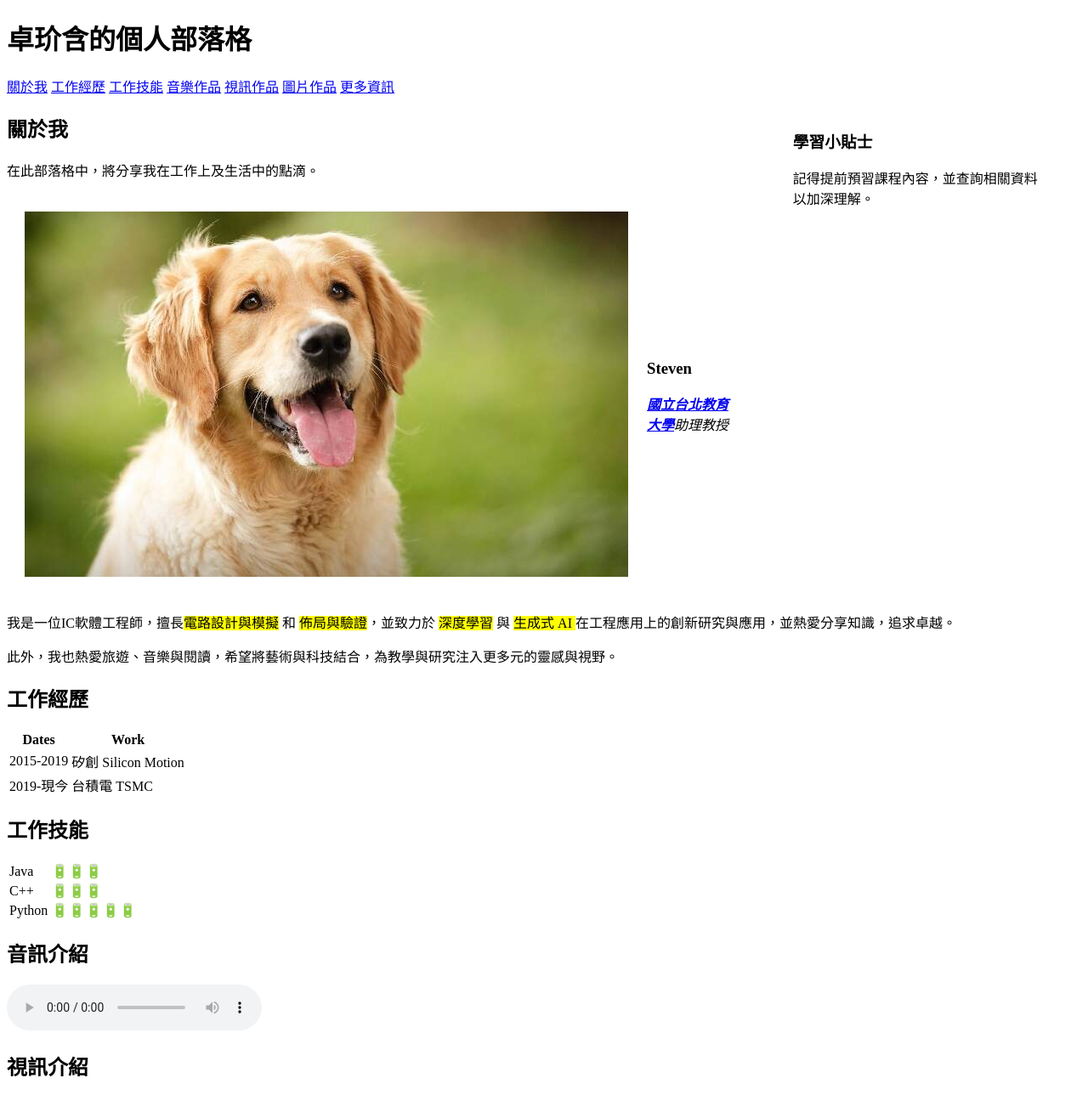
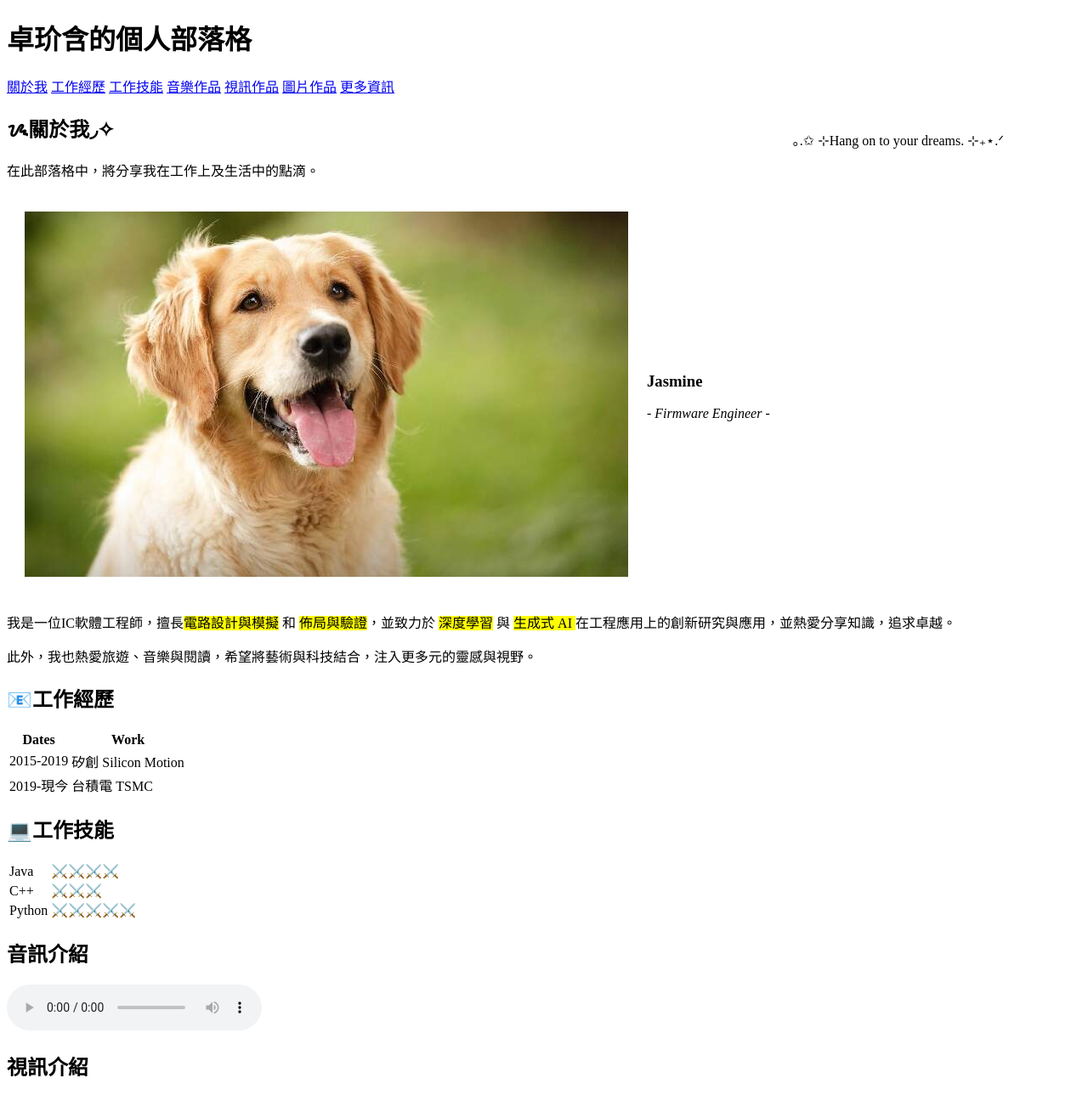
Before and after one commit to 111316005/website_HTML, a plain HTML site: page index.html in a window 1280 px wide. Shown: the top 1289 px of the page at 85% size. Drawn offline with Linux system fonts and the light colour scheme; grey boxes are pictures that could not be loaded.

Commit message:
建立個人網站HTML網站初始文件

```diff
--- a/index.html
+++ b/index.html
@@ -24,36 +24,36 @@
         <!-- 側邊欄補充資訊 -->
         <aside style="width:30%; float:right;">
            <blockquote>
-                <h3>學習小貼士</h3>
-                <p>記得提前預習課程內容，並查詢相關資料以加深理解。</p>
+                <h3></h3>
+                <p>｡.✩ ⊹Hang on to your dreams. ⊹₊⋆.ᐟ </p>
             </blockquote>
         </aside>
 
         <!-- 個人介紹 -->
         <article id="section1">
             <header>
-                <h2>關於我</h2>
+                <h2>ᝰ關於我◞✧︎</h2>
                 <p>在此部落格中，將分享我在工作上及生活中的點滴。</p>
             </header>
             <section>
                 <table cellspacing="20">
                     <tr>
                         <td><img src="assets/images/dog.jpg" alt="My picture"></td>
-                        <td><h1>Steven</h1><p>
-                            <em><strong><a href="https://www.ntue.edu.tw/">國立台北教育大學</a></strong>助理教授</em></p></td>
+                        <td><h1>Jasmine</h1><p>
+                            <em><strong><a href="https://www.ntue.edu.tw/"></a></strong>- Firmware Engineer -</em></p></td>
                     </tr>
                 </table>
             </section>
             <section>
                 <p>我是一位IC軟體工程師，擅長<mark>電路設計與模擬</mark> 和 <mark>佈局與驗證</mark>，並致力於 <mark>深度學習</mark> 與 <mark>生成式 AI </mark>在工程應用上的創新研究與應用，並熱愛分享知識，追求卓越。</p>
-                <p>此外，我也熱愛旅遊、音樂與閱讀，希望將藝術與科技結合，為教學與研究注入更多元的靈感與視野。</p>
+                <p>此外，我也熱愛旅遊、音樂與閱讀，希望將藝術與科技結合，注入更多元的靈感與視野。</p>
             </section>
         </article>
 
         <!-- 工作經歷介紹 -->
         <article id="section2">
             <header>
-                <h2>工作經歷</h2>
+                <h2>📧工作經歷</h2>
             </header>
             <section>
                 <table>
@@ -80,21 +80,21 @@
         <!-- 技能介紹 -->
         <article id="section3">
             <header>
-                <h2>工作技能</h2>
+                <h2>💻工作技能</h2>
             </header>
             <section>
                 <table>
                     <tr>
                         <td>Java</td>
-                        <td>🔋🔋🔋</td>
+                        <td>⚔️⚔️⚔️⚔️</td>
                     </tr>
                     <tr>
                         <td>C++</td>
-                        <td>🔋🔋🔋</td>
+                        <td>⚔️⚔️⚔️</td>
                     </tr>
                     <tr>
                         <td>Python</td>
-                        <td>🔋🔋🔋🔋🔋</td>
+                        <td>⚔️⚔️⚔️⚔️⚔️</td>
                     </tr>
                 </table>
             </section>
@@ -105,7 +105,7 @@
             <h2>音訊介紹</h2>
             <audio controls>
                 <!-- 改為你的作品 -->
-                <source src="assets/audio/＿Be With You_.mp3" type="audio/mpeg">
+                <source src="assets/audio/BeWithYou.mp3" type="audio/mpeg">
             </audio>
         </article>
 
@@ -152,7 +152,7 @@
         </details>
 
         <!-- 加入地圖 -->
-        <iframe src="https://www.google.com/maps/place/%E6%9D%BE%E5%B1%B1%E6%96%87%E5%89%B5%E5%9C%92%E5%8D%80/@25.0564746,121.5660549,14.14z/data=!3m1!5s0x3442abbf5a40857f:0xd65d84e9e47fae2c!4m6!3m5!1s0x3442abbf23ce4b3b:0xc82b0f87ff7df9dc!8m2!3d25.0438366!4d121.5606383!16s%2Fm%2F0wy6b4b?hl=zh-TW&entry=ttu&g_ep=EgoyMDI1MTEyMy4xIKXMDSoASAFQAw%3D%3D" width="600" height="450" style="border:0;" allowfullscreen="" loading="lazy" referrerpolicy="no-referrer-when-downgrade"></iframe>
+        <iframe src="https://www.google.com/maps/embed?pb=!1m18!1m12!1m3!1d3615.2784024338266!2d121.54206247541927!3d25.02462437782254!2m3!1f0!2f0!3f0!3m2!1i1024!2i768!4f13.1!3m3!1m2!1s0x3442a908a8232611%3A0xeebfb2d71a5025c7!2z5ZyL56uL6Ie65YyX5pWZ6IKy5aSn5a24!5e0!3m2!1szh-TW!2stw!4v1731827435609!5m2!1szh-TW!2stw" width="600" height="450" style="border:0;" allowfullscreen="" loading="lazy" referrerpolicy="no-referrer-when-downgrade"></iframe>
     </main>
 
     <!-- 頁尾區 -->
```
Also changed, not shown: 1 other file.
